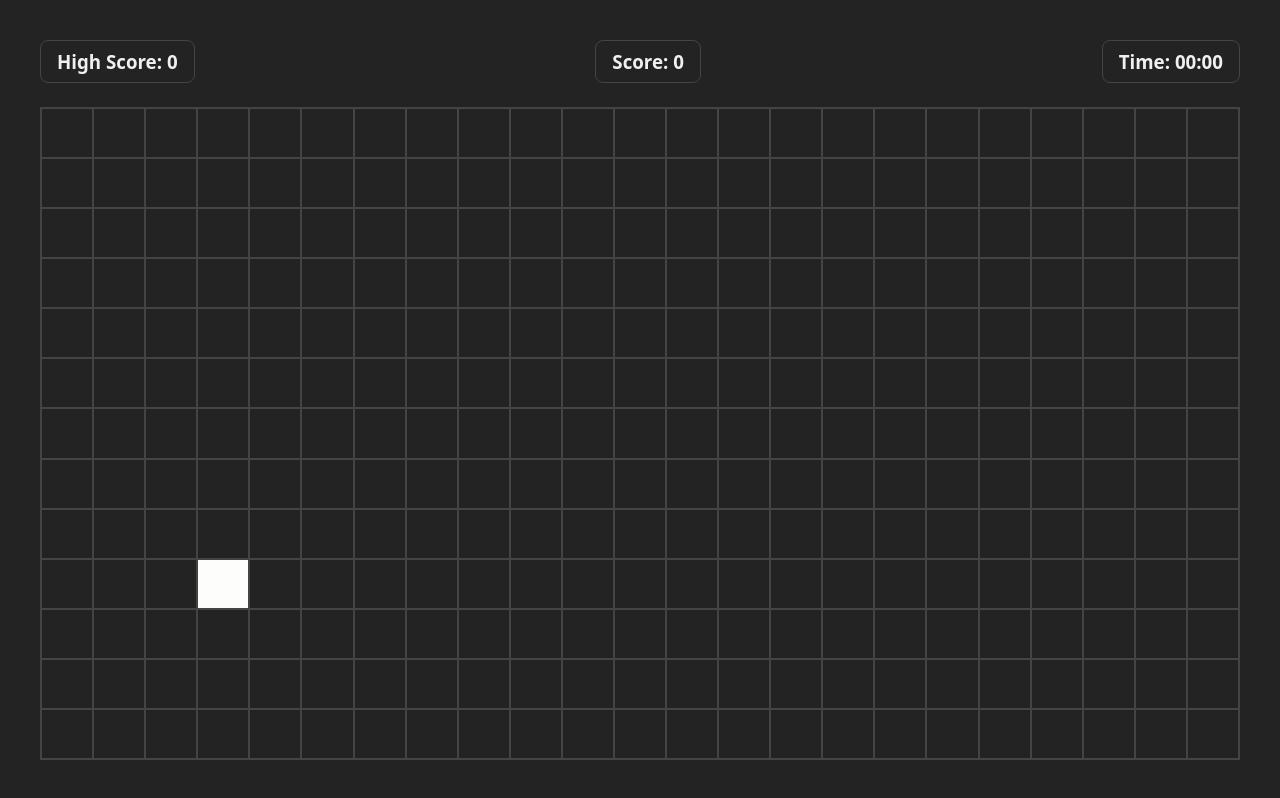
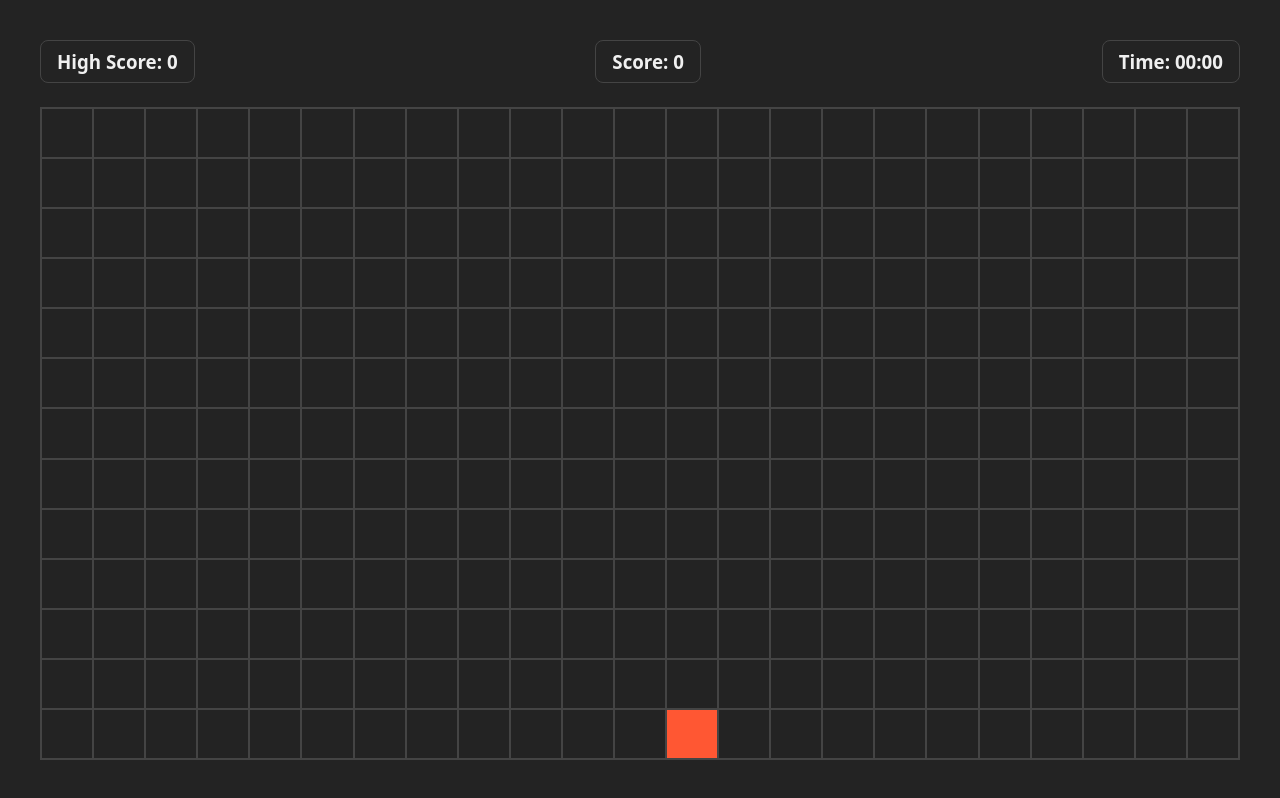
Before and after one commit to Bhanu-Sharma-7/sanke-game, a plain HTML site: page index.html in a window 1280 px wide. Drawn offline with Linux system fonts and the light colour scheme.

Commit message:
food, snack completed

```diff
--- a/script.js
+++ b/script.js
@@ -4,10 +4,13 @@ const blockWidth = 50
 const cols = Math.floor(board.clientWidth / blockWidth)
 const rows = Math.floor(board.clientHeight / blockHeight)
 const blocks = []
-const snake = [ {
+const snake = [{
     x: 1, y: 3
-} ]
-let direction = 'down'
+}]
+
+let direction = 'right'
+let intervalId = null
+let food = { x: Math.floor(Math.random() * rows), y: Math.floor(Math.random() * cols) }
 
 for (let row = 0; row < rows; row++) {
     for (let col = 0; col < cols; col++) {
@@ -19,39 +22,53 @@ for (let row = 0; row < rows; row++) {
 }
 
 function render() {
-    snake.forEach(segment=> {
+    let head = null
+
+    blocks[`${food.x},${food.y}`].classList.add('food')
+
+    if (direction === 'left') {
+        head = { x: snake[0].x, y: snake[0].y - 1 }
+    } else if (direction === 'right') {
+        head = { x: snake[0].x, y: snake[0].y + 1 }
+    } else if (direction === 'up') {
+        head = { x: snake[0].x - 1, y: snake[0].y }
+    } else if (direction === 'down') {
+        head = { x: snake[0].x + 1, y: snake[0].y }
+    }
+
+    if (head.x < 0 || head.x >= rows || head.y < 0 || head.y >= cols) {
+        alert('Game Over')
+        clearInterval(intervalId)
+    }
+
+    if (head.x === food.x && head.y === food.y) {
+        blocks[`${food.x},${food.y}`].classList.remove('food')
+        snake.unshift(head)
+        food = { x: Math.floor(Math.random() * rows), y: Math.floor(Math.random() * cols) }
+    }
+
+    snake.forEach(segment => {
+        blocks[`${segment.x},${segment.y}`].classList.remove('fill')
+    })
+    snake.unshift(head)
+    snake.pop()
+    snake.forEach(segment => {
         blocks[`${segment.x},${segment.y}`].classList.add('fill')
     })
 }
 
-setInterval(() => {
-
-    let head = null
-    if(direction === 'left') {
-        head = { x: snake[0].x, y: snake[0].y - 1 }
-    } else if(direction === 'right') {
-        head = { x: snake[0].x, y: snake[0].y + 1 }
-    } else if(direction === 'up') {
-        head = { x: snake[0].x - 1, y: snake[0].y }
-    } else if(direction === 'down') {
-        head = { x: snake[0].x + 1, y: snake[0].y }
-    }
-    snake.forEach(segment=> {
-        blocks[`${segment.x},${segment.y}`].classList.remove('fill')
-    })
-    snake.unshift(head)
-    snake.pop()
+intervalId = setInterval(() => {
     render()
-}, 600);
+}, 100);
 
 addEventListener("keydown", (event) => {
-    if(event.key === 'ArrowLeft') {
+    if (event.key === 'ArrowLeft') {
         direction = 'left'
-    } else if(event.key === 'ArrowRight') {
+    } else if (event.key === 'ArrowRight') {
         direction = 'right'
-    } else if(event.key === 'ArrowUp') {
+    } else if (event.key === 'ArrowUp') {
         direction = 'up'
-    } else if(event.key === 'ArrowDown') {
+    } else if (event.key === 'ArrowDown') {
         direction = 'down'
     }
 })
--- a/style.css
+++ b/style.css
@@ -14,6 +14,7 @@ html, body {
     /* background colors */
     --bg-primary-color: #232323;
     --bg-fill-color: #fdfdfc;
+    --bg-food-color: #FF5733;
 
     /* Text colors */
     --text-primary-color: #F0F0F0;
@@ -86,3 +87,7 @@ section .informations .information {
 .fill {
     background-color: var(--bg-fill-color);
 }
+
+.food {
+    background-color: var(--bg-food-color);
+}
```
